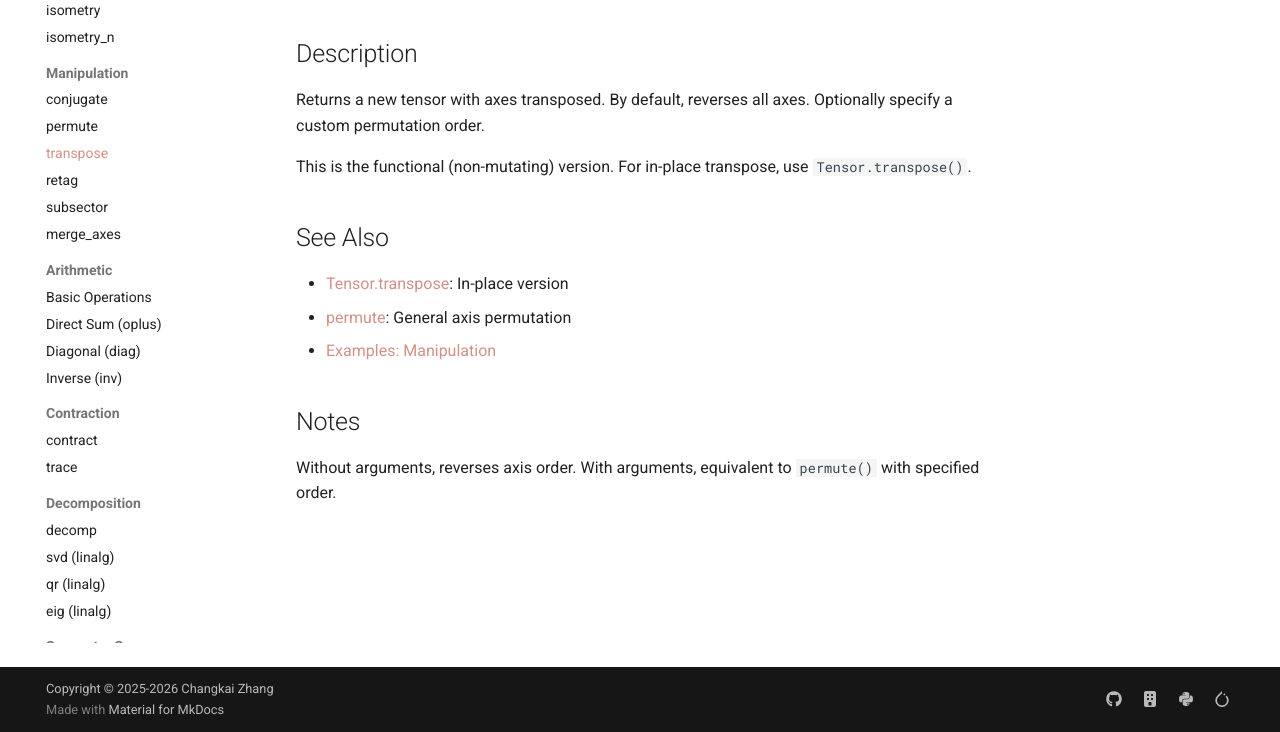
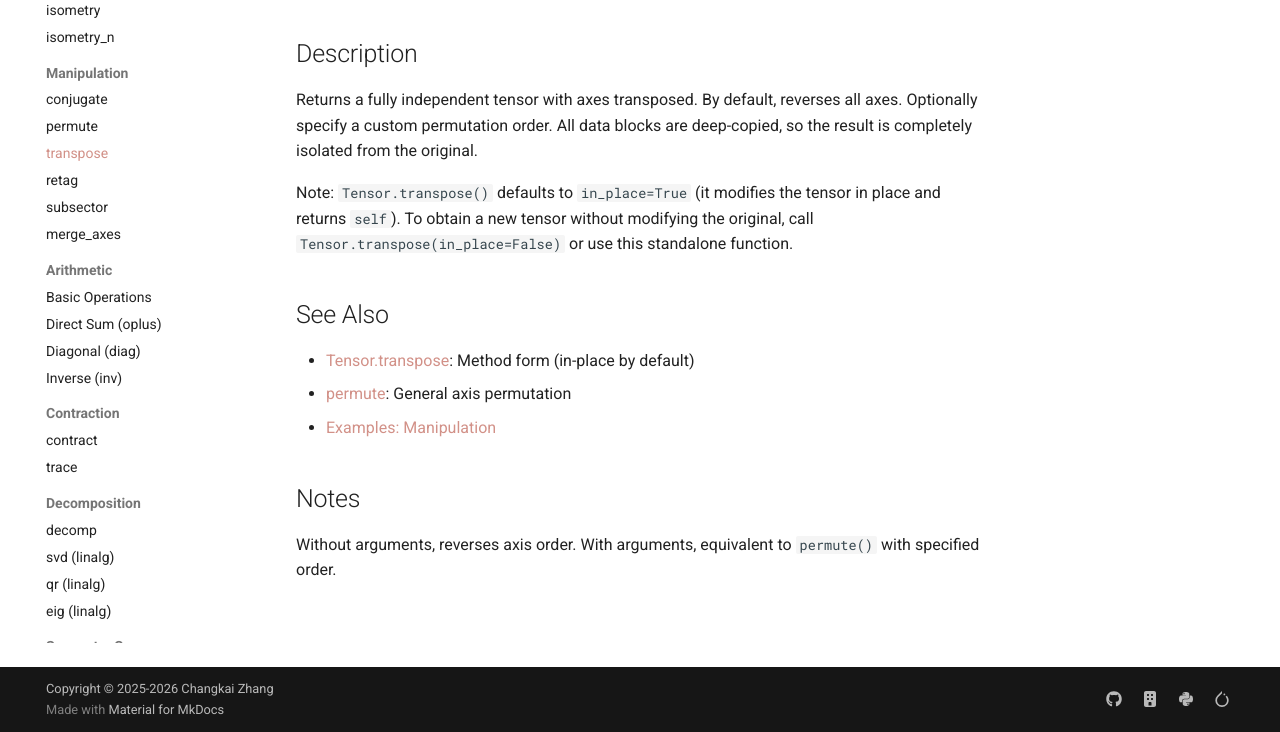
Before and after one commit to Ideogenesis-AI/Nicole, an MkDocs documentation site: the page built from docs/api/manipulation/transpose.md, in a window 1280 px wide and 1097 px high, cut to the strip 365-1097 px from the top of the window. Built offline with MkDocs 1.6.1 and Material for MkDocs 9.7.7, drawn with Linux system fonts in a browser that asks for light colours; comment, search, counter and statistics services are not loaded; the version menu is left out.

Commit message:
Enhance tensor manipulation documentation to clarify the independence of returned tensors.
Updated descriptions for `conjugate`, `permute`, and `transpose` methods to emphasize deep copying of data blocks and provided details on in-place options for memory efficiency.

```diff
--- a/docs/api/manipulation/transpose.md
+++ b/docs/api/manipulation/transpose.md
@@ -9,13 +9,13 @@ Return tensor with transposed axes.
 
 ## Description
 
-Returns a new tensor with axes transposed. By default, reverses all axes. Optionally specify a custom permutation order.
+Returns a fully independent tensor with axes transposed. By default, reverses all axes. Optionally specify a custom permutation order. All data blocks are deep-copied, so the result is completely isolated from the original.
 
-This is the functional (non-mutating) version. For in-place transpose, use `Tensor.transpose()`.
+Note: `Tensor.transpose()` defaults to `in_place=True` (it modifies the tensor in place and returns `self`). To obtain a new tensor without modifying the original, call `Tensor.transpose(in_place=False)` or use this standalone function.
 
 ## See Also
 
-- [Tensor.transpose](../core/tensor.md): In-place version
+- [Tensor.transpose](../core/tensor.md): Method form (in-place by default)
 - [permute](permute.md): General axis permutation
 - [Examples: Manipulation](../../examples/operations/manipulation-examples.md)
 
```
Also changed, not shown: docs/api/manipulation/conjugate.md (+3 -3 lines), docs/api/manipulation/permute.md (+2 -2 lines).
